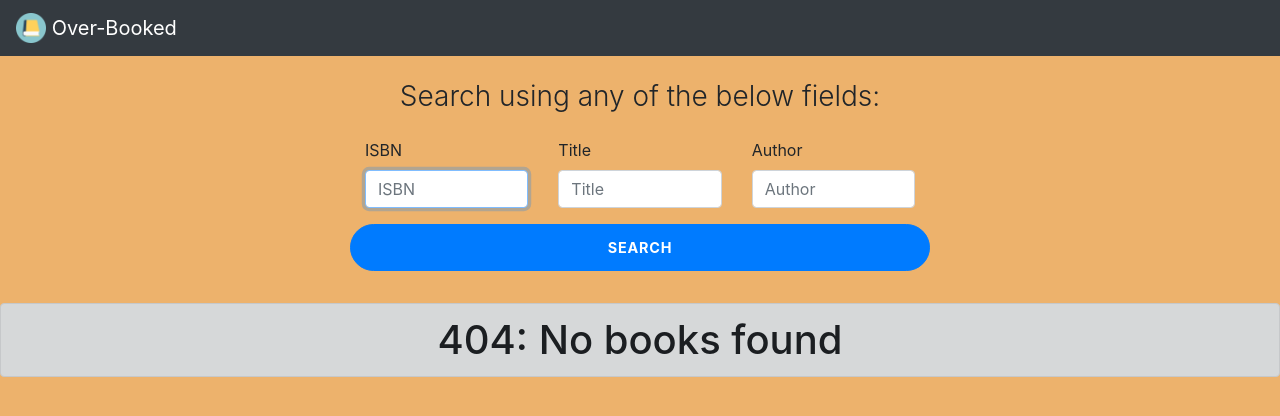
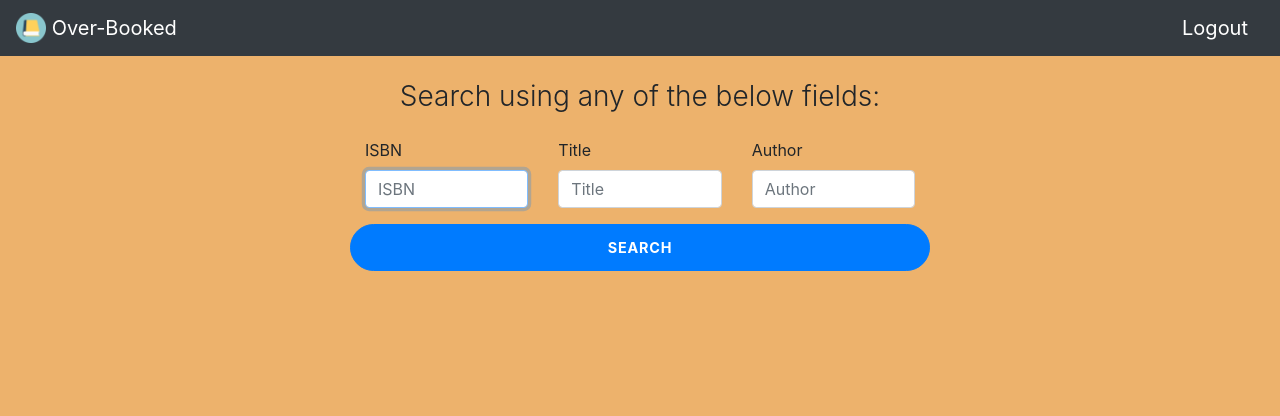
Before and after one commit to delabere/CS50W_Project1, a Flask app: page /search in a window 1280 px wide. Shown: the top 416 px of the page. Run offline with Flask 2, Linux system fonts and the light colour scheme; the visitor is signed in with stand-in values (Sample User, id 1); some libraries are stand-ins or nearby versions.

Commit message:
404 doesnt appear on first load of search page

```diff
--- a/application.py
+++ b/application.py
@@ -78,21 +78,23 @@ def register():
 
 
 @app.route("/search", methods=['GET', 'POST'])
-def search(books=None):
+def search(books=None, first=False):
     if 'authenticated' in session:
         if session['authenticated'] == True:
             if request.method == 'GET':
-                return render_template('search.html')
+                return render_template('search.html', first=True)
             else:  # search functionality
                 if request.form['isbn']:
                     books = get_results(request.form['isbn'])
-                    return render_template('search.html', books=books)
+                    return render_template('search.html', books=books, first=False)
                 elif request.form['title']:
                     books = get_results(request.form['title'])
-                    return render_template('search.html', books=books)
+                    return render_template('search.html', books=books, first=False)
                 elif request.form['author']:
                     books = get_results(request.form['author'])
-                    return render_template('search.html', books=books)
+                    return render_template('search.html', books=books, first=False)
+                else:
+                    return render_template('search.html', first=False)
         else:
             return redirect(url_for('login', message='You have to login first!'))
     else:
--- a/templates/search.html
+++ b/templates/search.html
@@ -13,7 +13,6 @@
   <title>Hello, world!</title>
 </head>
 
-
 <body>
 
   <nav class="navbar navbar-dark bg-dark">
@@ -21,8 +20,10 @@
       <img src="static\img\1024px-Closed_Book_Icon.svg.png" width="30" height="30" class="d-inline-block align-top" alt="">
       Over-Booked
     </a>
+    <a class="navbar-brand" href="{{ url_for('logout') }}">
+      Logout
+    </a>
   </nav>
-
 
   <br>
   <div class="container-fluid">
@@ -94,7 +95,9 @@
   </div>
 
   {% else %}
+  {% if first == False %}
   <h1 class="alert alert-dark text-center">404: No books found</h1>
+  {% endif %}
   {% endif %}
 
 
```
Also changed, not shown: 1 other file.
